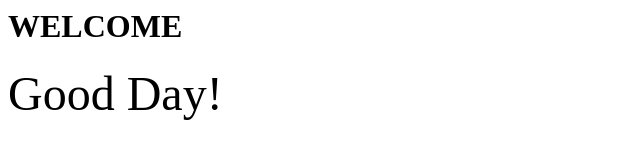
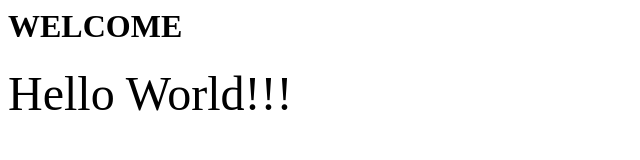
Before and after one commit to mugu26/testapp, a plain HTML site: page index.html in a window 1280 px wide. Shown: the whole page, without its empty margins (0-640 px from the left). Drawn offline with Linux system fonts and the light colour scheme.

Commit message:
Updated
test from web ui

```diff
--- a/index.html
+++ b/index.html
@@ -2,6 +2,6 @@
 <TITLE>It Works</TITLE>
 <BODY>
 <h1>WELCOME</h1>
-<font SIZE=32>Good Day!</font>
+<font SIZE=32>Hello World!!!</font>
 </BODY>
 </HTML>
```
